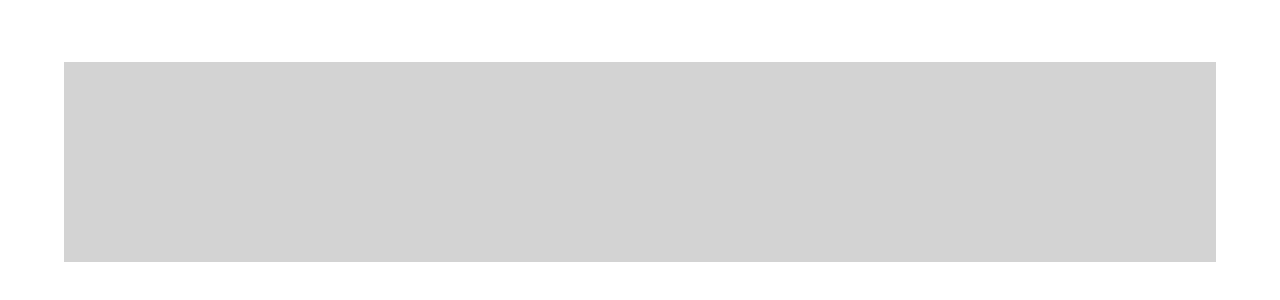
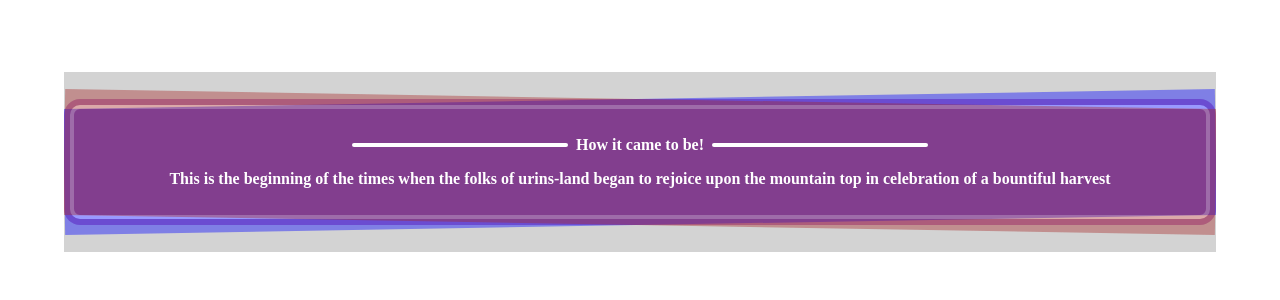
Before and after one commit to Adebisi1234/seventy, a plain HTML site: page index.html in a window 1280 px wide. Shown: the part 238-538 px from the top of the page. Drawn offline with Linux system fonts and the light colour scheme.

Commit message:
final commit

```diff
--- a/index.html
+++ b/index.html
@@ -8,9 +8,19 @@
   </head>
   <body>
     <div class="lightgrey">
+      <div class="purple">
+        <div class="top">
+          <strong class="bar"></strong>
+          <strong class="bold">How it came to be!</strong>
+          <strong class="bar"></strong>
+        </div>
+        <strong class="bottom">
+          This is the beginning of the times when the folks of urins-land began
+          to rejoice upon the mountain top in celebration of a bountiful harvest
+        </strong>
+      </div>
       <div class="blue"></div>
       <div class="brown"></div>
-      <div class="purple"></div>
     </div>
   </body>
 </html>
--- a/style.css
+++ b/style.css
@@ -13,13 +13,63 @@ body {
 .lightgrey {
   background-color: lightgrey;
   width: 90%;
-  height: 200px;
+  height: 180px;
+  position: relative;
+  overflow: hidden;
 }
 
 .lightgrey > * {
   width: 100%;
-  height: 100%;
+  height: 70%;
   position: absolute;
   left: 0;
-  top: 0;
+  top: calc(50% - 35%);
 }
+
+.blue {
+  background-color: rgba(0, 0, 255, 0.4);
+  rotate: 359deg;
+}
+.purple {
+  background-color: rgba(128, 0, 128, 0.4);
+  border-radius: 16px;
+  outline: 4px solid white;
+  outline-offset: -10px;
+  color: white;
+  display: flex;
+  flex-direction: column;
+  gap: 16px;
+  align-items: center;
+  justify-content: center;
+  text-align: center;
+}
+.purple * {
+  z-index: 9999;
+}
+.brown {
+  background-color: rgba(165, 42, 42, 0.4);
+  rotate: 1deg;
+}
+.bar {
+  width: 100%;
+  height: 4px;
+  background-color: white;
+  border-radius: 8px;
+  display: inline-block;
+}
+
+strong {
+  width: 100%;
+}
+
+.top {
+  display: flex;
+  align-items: center;
+  justify-content: center;
+  gap: 8px;
+  width: 50%;
+}
+
+.bold {
+  max-width: max-content;
+}
```
